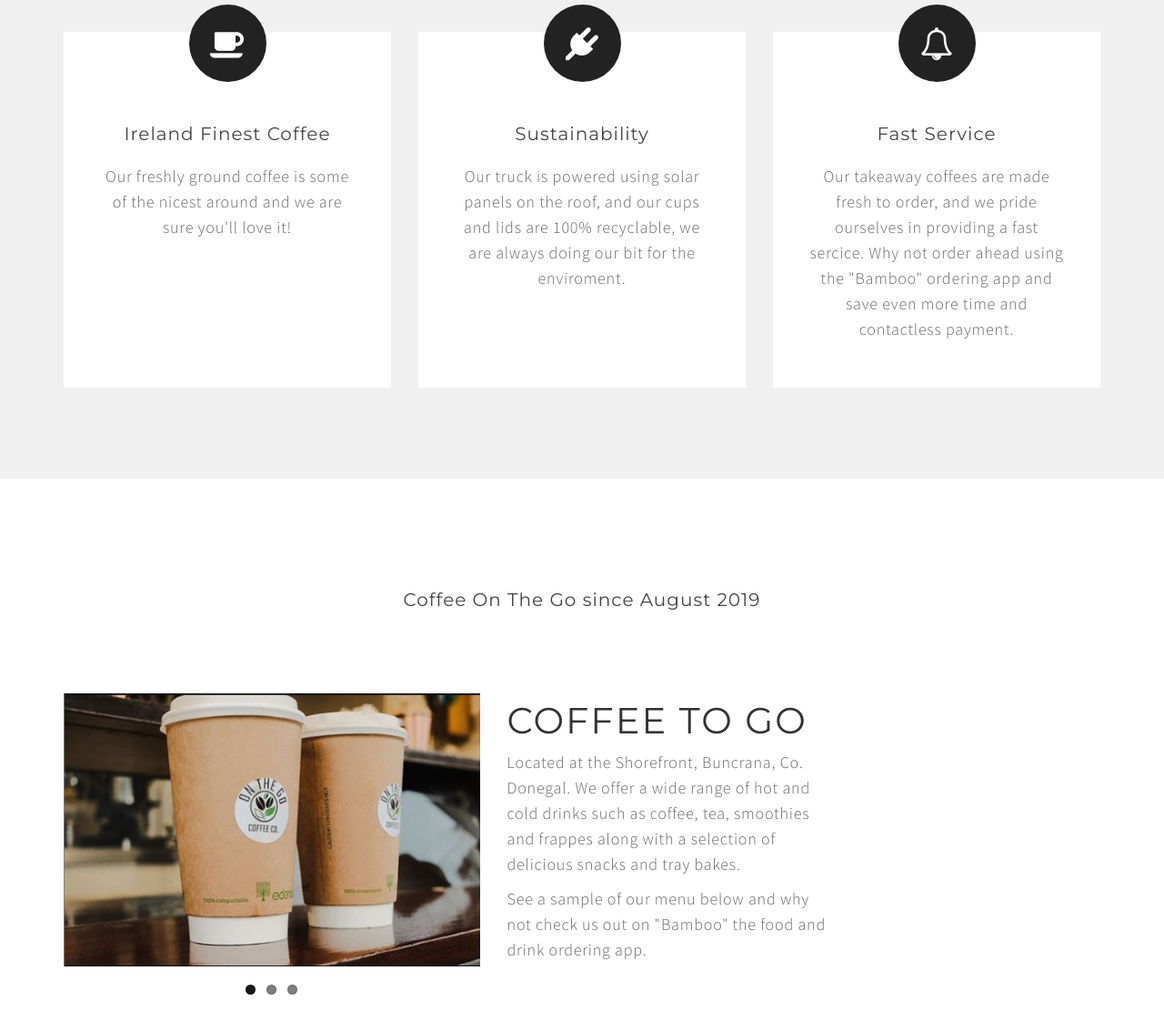
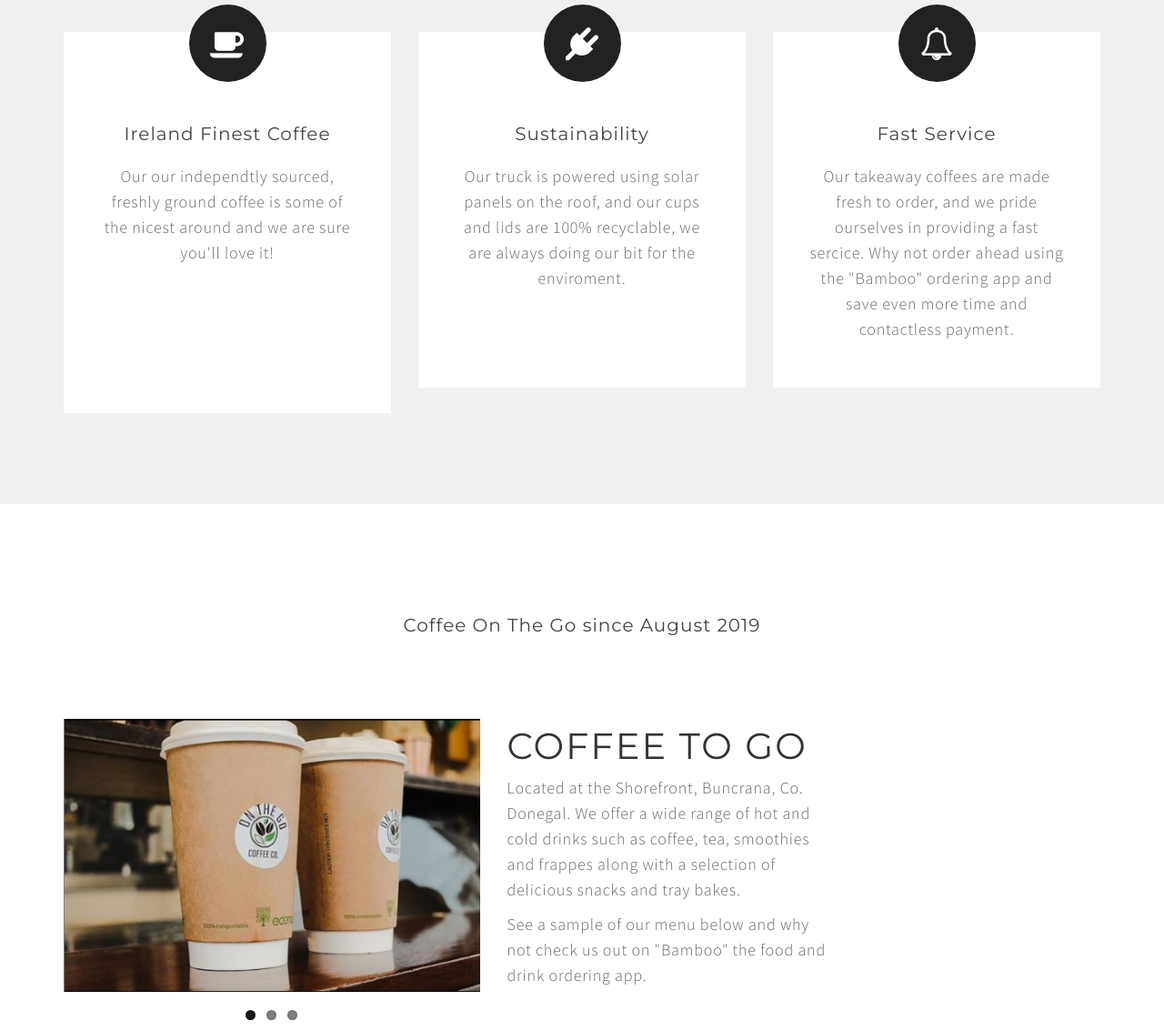
Before and after one commit to parkers4/otgcoffee, a plain HTML site: page index.html in a window 1280 px wide. Shown: the part 1109-2242 px from the top of the page at 91% size. Drawn offline with Linux system fonts and the light colour scheme.

Commit message:
Update index.html

```diff
--- a/index.html
+++ b/index.html
@@ -104,7 +104,7 @@ http://www.tooplate.com/view/2083-steak-house
              <span><i class="fa fa-coffee"></i></span>
           </div>
           <h3>Ireland Finest Coffee</h3>
-          <p>Our freshly ground coffee is some of the nicest around and we are sure you'll love it!
+          <p>Our our independtly sourced, freshly ground coffee is some of the nicest around and we are sure you'll love it!
             <br>
             <br>
             <br>
```
